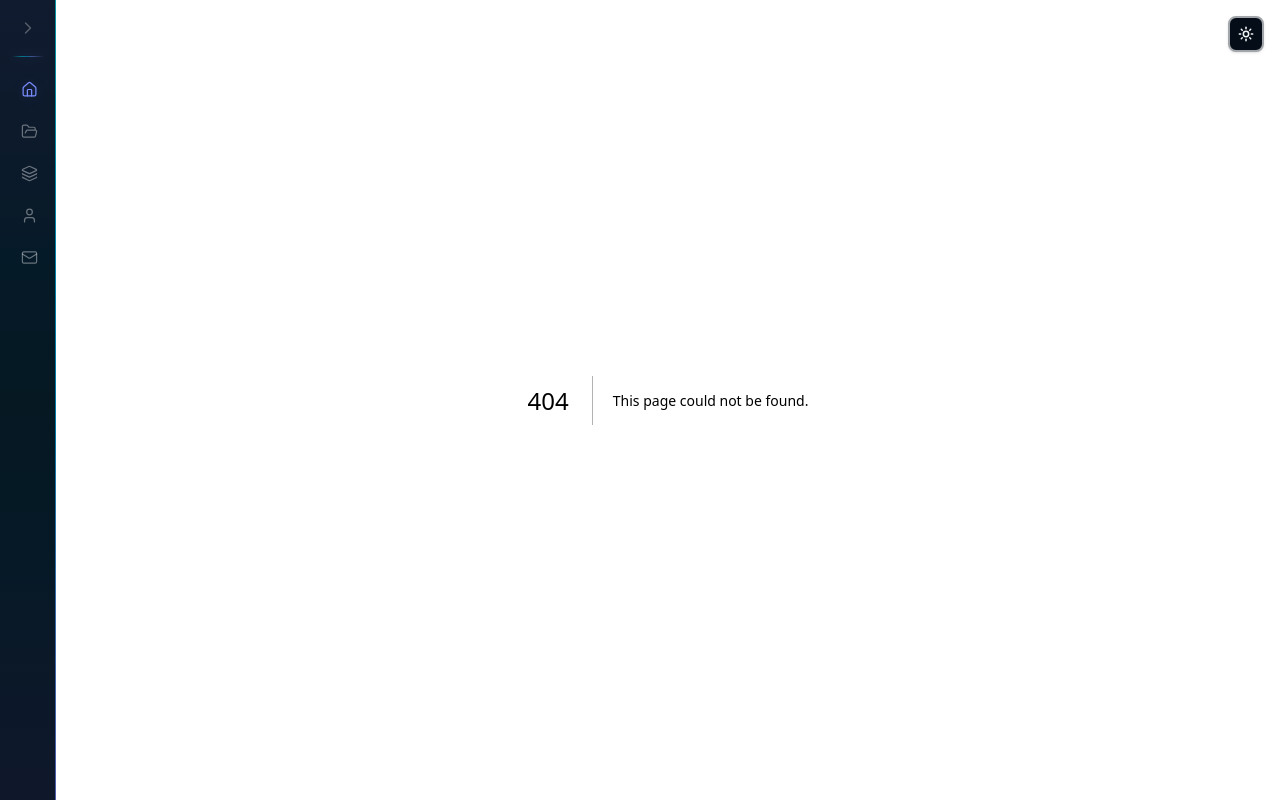
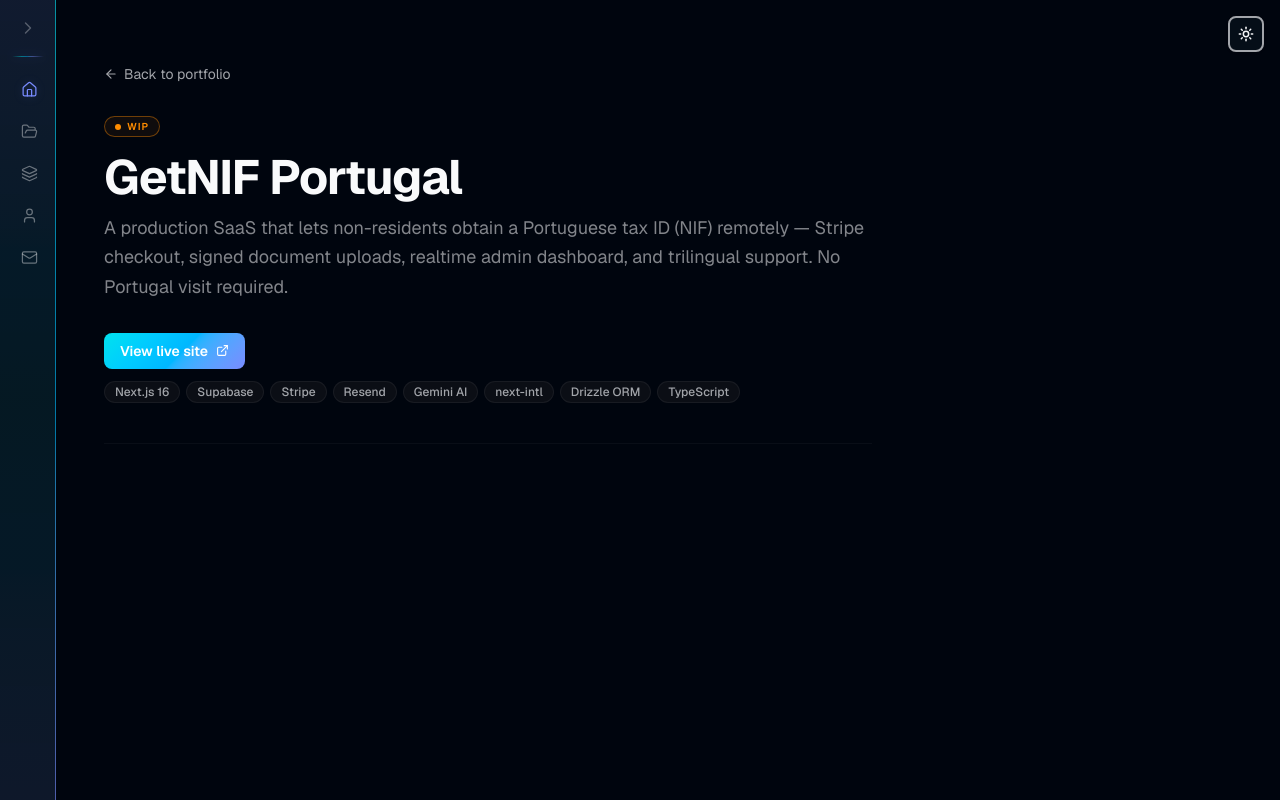
Before and after one commit to davidesambughi/portfolio-03-2026, a Next.js app: page /projects/nif in a window 1280 px wide. Before the commit this address had no page. Built offline with nearby package versions, Linux system fonts and the light colour scheme.

Commit message:
feat: add NIF case study page scaffold and header

```diff
--- /dev/null
+++ b/src/app/projects/nif/page.tsx
@@ -0,0 +1,173 @@
+import type { Metadata } from 'next'
+import Link from 'next/link'
+import { ArrowLeft, ExternalLink } from 'lucide-react'
+import { FadeIn } from './_components/FadeIn'
+
+export const metadata: Metadata = {
+  title: 'GetNIF Portugal — Case Study | Davide Sambughi',
+  description:
+    'How I built a production SaaS for remote Portuguese NIF registration — Next.js 16, Supabase, Stripe, Gemini AI, and trilingual support.',
+  openGraph: {
+    title: 'GetNIF Portugal — Case Study',
+    description:
+      'Production SaaS for remote Portuguese NIF registration. Full breakdown: architecture, Stripe webhook idempotency, AI document review, and Supabase Realtime.',
+    type: 'article',
+  },
+}
+
+const jsonLd = {
+  '@context': 'https://schema.org',
+  '@type': 'SoftwareApplication',
+  name: 'GetNIF Portugal',
+  url: 'https://getnifportugal.com',
+  applicationCategory: 'BusinessApplication',
+  description:
+    'SaaS platform to obtain a Portuguese tax ID remotely. Stripe checkout, signed document uploads, AI document review, realtime admin dashboard, and trilingual support.',
+  author: {
+    '@type': 'Person',
+    name: 'Davide Sambughi',
+    url: 'https://davidesambughi.com',
+  },
+  programmingLanguage: ['TypeScript'],
+  runtimePlatform: 'Vercel',
+  operatingSystem: 'Web',
+}
+
+const TECH_STACK = [
+  'Next.js 16', 'Supabase', 'Stripe', 'Resend',
+  'Gemini AI', 'next-intl', 'Drizzle ORM', 'TypeScript',
+]
+
+const HIGHLIGHTS = [
+  {
+    title: 'Webhook Idempotency',
+    problem:
+      'Stripe can deliver the same webhook event more than once. Under concurrent Vercel worker invocations, a duplicate can be processed simultaneously before the first request completes.',
+    solution:
+      'Two independent guards run in sequence: an atomic INSERT INTO processed_webhook_events ... ON CONFLICT DO NOTHING that returns 0 rows if the event was already processed, causing immediate exit; then a status guard that checks the order is still in pending_payment before any state transition.',
+    impact:
+      'Prevents double-charges and double-emails even under concurrent worker invocations — a real edge case in serverless environments where the same function can run in parallel.',
+  },
+  {
+    title: 'Document Upload + AI Review',
+    problem:
+      'Routing file uploads through the Next.js server wastes bandwidth and memory. Running AI review synchronously would block the customer flow if the service is unavailable.',
+    solution:
+      'The server issues a signed URL — a time-limited token granting temporary write access to private storage. The browser uploads directly to Supabase Storage, bypassing Next.js entirely. After upload, Gemini 2.0 Flash reviews the document with a soft-failure design: any error marks the document for manual review instead of crashing the flow.',
+    impact:
+      'The server never handles file bytes. AI failures degrade gracefully. A Gemini outage never blocks customers from submitting their documents.',
+  },
+  {
+    title: 'Realtime Order Dashboard',
+    problem:
+      'Customers need live order status updates. HTTP polling is wasteful — most requests return nothing new and add unnecessary server load.',
+    solution:
+      'A Server Component fetches the initial order list and renders it to HTML. A RealtimeDashboard Client Component subscribes to Supabase Realtime on INSERT events on the status_updates table. When the admin advances an order, the browser receives the push and re-renders without a page refresh.',
+    impact:
+      'Demonstrates the Server/Client boundary in a production context: the Server Component handles the initial data fetch, the Client Component handles the live subscription. Each layer does exactly one thing.',
+  },
+]
+
+const DECISIONS = [
+  {
+    question: 'Why Next.js?',
+    answer: 'Full-stack in one repo. Server Actions mean no separate API server for mutations.',
+  },
+  {
+    question: 'Why Supabase?',
+    answer: 'Postgres + auth + storage + realtime in one managed service — right-sized for an early-stage product.',
+  },
+  {
+    question: 'Why Drizzle ORM?',
+    answer: 'Type-safe queries — schema changes surface as TypeScript errors at compile time, not runtime bugs.',
+  },
+  {
+    question: 'Why Stripe?',
+    answer: 'Industry standard, excellent webhook system, built-in fraud tools, handles PCI compliance.',
+  },
+  {
+    question: 'Why text not jsonb for AI notes?',
+    answer: "We never query inside the JSON from SQL — we only read the whole blob. jsonb adds power we don't need.",
+  },
+  {
+    question: 'Why httpOnly cookies?',
+    answer: "Browser JavaScript can't read them — protects against XSS attacks stealing the session token.",
+  },
+  {
+    question: 'Why two idempotency layers on the webhook?',
+    answer: 'Defense in depth. The atomic INSERT is the primary guard. The status check catches anything that slips through.',
+  },
+]
+
+export default function NifCaseStudy() {
+  return (
+    <>
+      <script
+        type="application/ld+json"
+        dangerouslySetInnerHTML={{ __html: JSON.stringify(jsonLd) }}
+      />
+      <main className="py-16">
+        <div className="px-4 md:px-8 lg:px-12">
+          <div className="max-w-3xl">
+            {/* ── Header ── */}
+            <div>
+              {/* Back link */}
+              <Link
+                href="/#projects"
+                className="inline-flex items-center gap-1.5 text-sm text-muted-foreground hover:text-primary transition-colors duration-200 mb-8 group animate-fade-in-up [animation-fill-mode:both]"
+              >
+                <ArrowLeft size={14} className="transition-transform duration-200 group-hover:-translate-x-0.5" />
+                Back to portfolio
+              </Link>
+
+              {/* WIP badge */}
+              <div className="flex items-center gap-3 mb-4 animate-fade-in-up [animation-delay:50ms] [animation-fill-mode:both]">
+                <span className="inline-flex items-center gap-1.5 px-2.5 py-0.5 rounded-full text-[10px] font-semibold tracking-widest uppercase border border-amber-500/40 text-amber-500 bg-amber-500/6">
+                  <span className="w-1.5 h-1.5 rounded-full bg-amber-500" />
+                  WIP
+                </span>
+              </div>
+
+              {/* Title */}
+              <h1 className="text-4xl md:text-5xl font-bold tracking-tight text-foreground mb-3 animate-fade-in-up [animation-delay:100ms] [animation-fill-mode:both]">
+                GetNIF Portugal
+              </h1>
+
+              {/* Tagline */}
+              <p className="text-lg text-muted-foreground/80 leading-relaxed mb-8 animate-fade-in-up [animation-delay:150ms] [animation-fill-mode:both]">
+                A production SaaS that lets non-residents obtain a Portuguese tax ID (NIF) remotely — Stripe checkout, signed document uploads, realtime admin dashboard, and trilingual support. No Portugal visit required.
+              </p>
+
+              {/* Action row: live link + tech chips */}
+              <div className="flex flex-wrap items-center gap-3 mb-10 animate-fade-in-up [animation-delay:200ms] [animation-fill-mode:both]">
+                <a
+                  href="https://getnifportugal.com"
+                  target="_blank"
+                  rel="noopener noreferrer"
+                  className="inline-flex items-center gap-2 px-4 py-2 rounded-lg text-sm font-semibold text-white transition-all duration-300 hover:opacity-90 hover:scale-[1.02] active:scale-[0.98]"
+                  style={{ backgroundImage: 'var(--gradient-brand)' }}
+                >
+                  View live site
+                  <ExternalLink size={13} />
+                </a>
+                <div className="flex flex-wrap gap-1.5">
+                  {TECH_STACK.map(tech => (
+                    <span
+                      key={tech}
+                      className="px-2.5 py-0.5 rounded-full text-xs font-medium border border-border/60 text-muted-foreground bg-muted/30 hover:border-primary/40 hover:text-foreground transition-colors duration-200"
+                    >
+                      {tech}
+                    </span>
+                  ))}
+                </div>
+              </div>
+
+              {/* Divider */}
+              <div className="h-px bg-border/40 mb-12 animate-fade-in-up [animation-delay:250ms] [animation-fill-mode:both]" />
+            </div>
+          </div>
+        </div>
+      </main>
+    </>
+  )
+}
```
